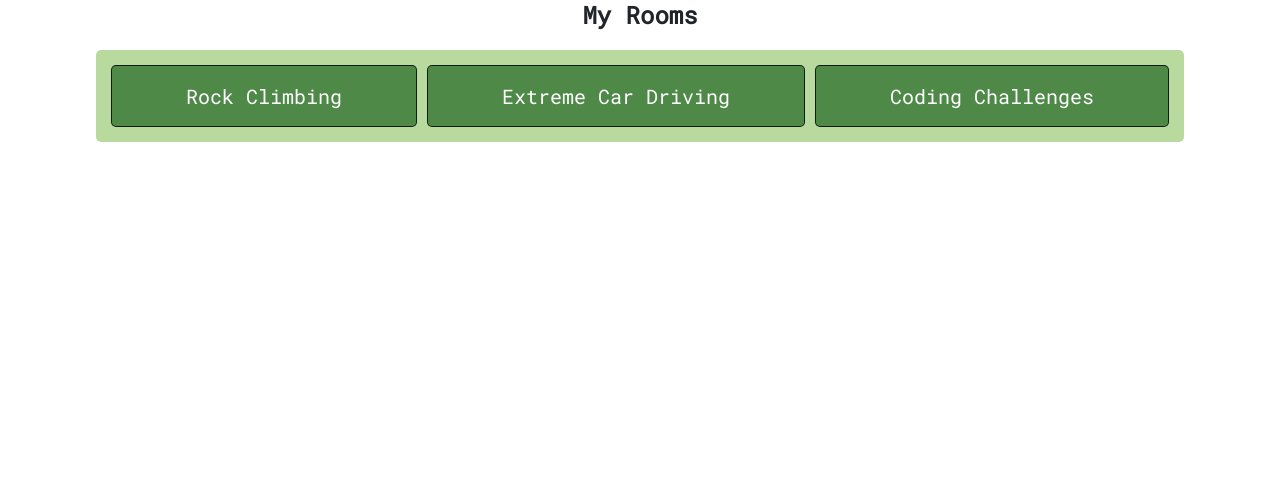
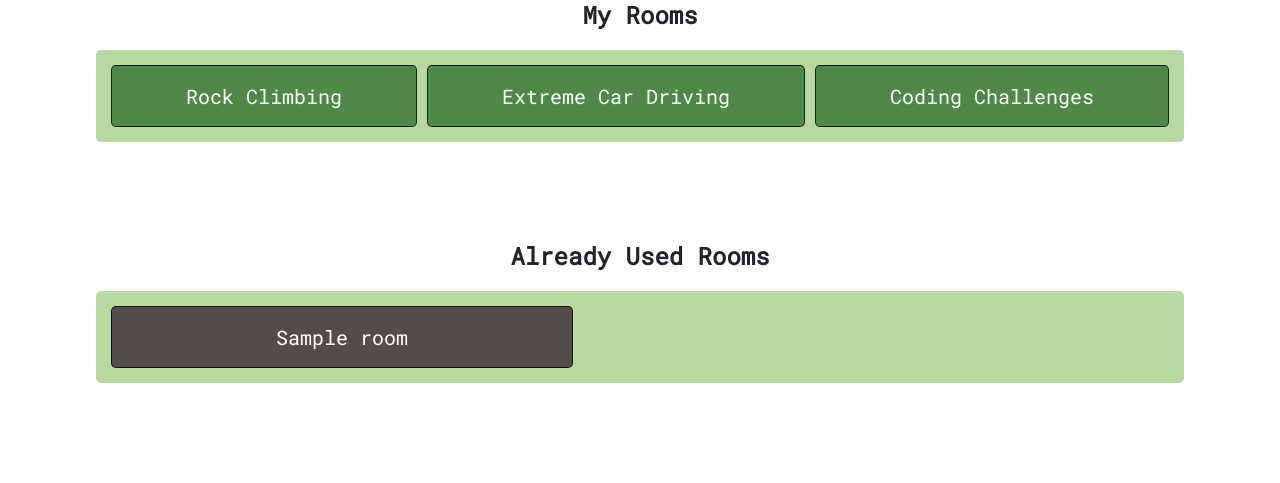
Before and after one commit to Nika-Chinchaladze/Simple_Chat_App_Django, a Django app: template chat_app/templates/chat/home.html in a window 1280 px wide. Shown: the part 447-930 px from the top of the page. Before the commit the page ends 589 px from the top, so only its background shows below. Run offline with Django 4.2, Linux system fonts and the light colour scheme; data comes from the database, SQL or seed files in the repository; both versions use the stored data as it was after the commit; the template is opened without the code that fills it: values that come from a table or form of the project are taken from there, most other values are stand-ins (such as "Sample title", 1, 10 or a date in 2020).

Commit message:
version 11 - used room solved

```diff
--- a/chat_app/models.py
+++ b/chat_app/models.py
@@ -3,6 +3,7 @@ from datetime import datetime
 from django.utils.text import slugify
 from django.urls import reverse
 from django.contrib.auth.models import User
+from json import dumps, loads
 
 
 # Create your models here.
@@ -16,12 +17,15 @@ class Room(models.Model):
     def generate_room_url(self):
         return reverse("room", args=[self.slug])
 
-    def save(self, *args, **kwargs):
-        self.slug = slugify(self.name)
-        super().save(*args, **kwargs)
+    def __str__(self):
+        return f"{self.name}"
+
+
+class RoomUsers(models.Model):
+    username_room = models.CharField(max_length=1000, null=True)
 
     def __str__(self):
-        return f"{self.name}"
+        return f"{self.username_room}"
 
 
 class Message(models.Model):
--- a/chat_app/static/chat/home.css
+++ b/chat_app/static/chat/home.css
@@ -79,9 +79,8 @@ input[type=submit]:hover {
     padding: 10px;
     border-radius: 5px;
 }
-.grid-item {
+.grid-item-1, .grid-item-2 {
     display: block;
-    background-color: rgba(29, 100, 32, 0.678);
     color: white;
     border: 1px solid rgba(0, 0, 0, 0.8);
     padding: 15px;
@@ -91,7 +90,14 @@ input[type=submit]:hover {
     margin: 5px;
     border-radius: 5px;
 }
-.grid-item:hover {
+.grid-item-1 {
+    background-color: rgba(29, 100, 32, 0.678);
+}
+.grid-item-2 {
+    background-color: rgba(36, 11, 34, 0.678);
+}
+
+.grid-item-1:hover, .grid-item-2:hover {
     background-color: antiquewhite;
     color: rgba(3, 3, 70, 0.897);
 }
--- a/chat_app/templates/chat/home.html
+++ b/chat_app/templates/chat/home.html
@@ -26,7 +26,16 @@
 <h4 class="text-center fw-bold mt-5">My Rooms</h4>
 <div class="grid-container">
   {% for room in my_rooms %}
-    <a href="{% url 'room-page' room=room.name username=user.username %}" class="grid-item">{{ room.name }}</a>
+    <a href="{% url 'room-users' room=room.name username=user.username %}" class="grid-item-1">{{ room.name }}</a>
+  {% endfor %}
+</div>
+
+
+<!-- Messages Rooms -->
+<h4 class="text-center fw-bold mt-5">Already Used Rooms</h4>
+<div class="grid-container">
+  {% for room in used_rooms %}
+    <a href="{% url 'room-page' room=room.name username=user.username %}" class="grid-item-2">{{ room.name }}</a>
   {% endfor %}
 </div>
 
--- a/chat_app/urls.py
+++ b/chat_app/urls.py
@@ -9,5 +9,6 @@ urlpatterns = [
     path("checkview", views.checkview, name="check-view"),
     path("register", views.register_user, name="register-user"),
     path("login", views.login_user, name="login-user"),
-    path("logout", views.logout_user, name="logout-user")
+    path("logout", views.logout_user, name="logout-user"),
+    path("room-users/<str:room>/<str:username>", views.room_users, name="room-users")
 ]
```
Also changed, not shown: chat_app/admin.py (+6 -1 lines), chat_app/views.py (+26 -3 lines), chat_app/migrations/0005_room_user_list.py (added), chat_app/migrations/0006_remove_room_user_list.py (added), chat_app/migrations/0007_roomusers.py (added), chat_app/migrations/0008_remove_roomusers_room_remove_roomusers_username_and_more.py (added), db.sqlite3.
